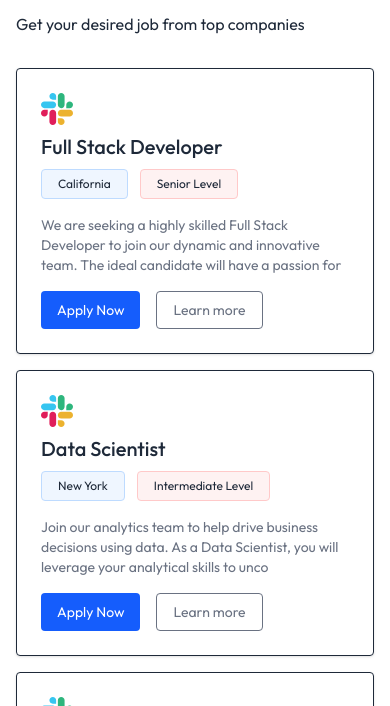
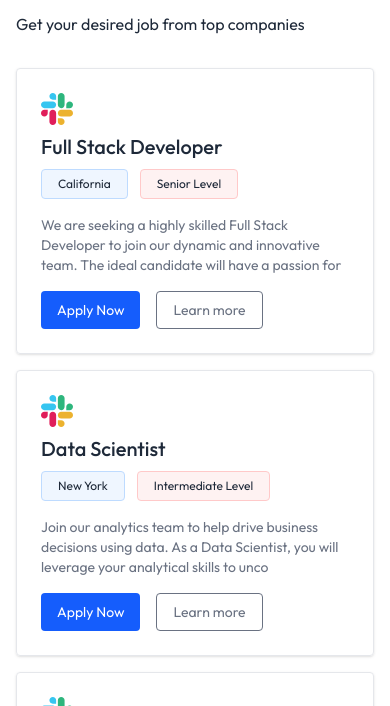
Before and after one commit to siddhant-097/Job-Portal, a React app in the folder client/: page / in a window 390 px wide. Shown: the part 802-1508 px from the top of the page. Built offline with nearby package versions, Linux system fonts and the light colour scheme; no server answers; the HTML template or start-up script is replaced by a standard one.

Commit message:
feat:hiding username in mobile view navbar

```diff
--- a/client/src/components/JobCard.jsx
+++ b/client/src/components/JobCard.jsx
@@ -3,7 +3,7 @@ import { assets } from '../assets/assets'
 
 const JobCard = ({ job }) => {
   return (
-    <div className='border p-6 shadow rounded'>
+    <div className='border border-gray-200 p-6 shadow rounded'>
         <div className='flex justify-between items-center'>
             <img className='h-8' src={assets.company_icon} alt="" />
         </div>
--- a/client/src/components/Navbar.jsx
+++ b/client/src/components/Navbar.jsx
@@ -18,7 +18,7 @@ const Navbar = () => {
                 ?<div className='flex items-center gap-3'>
                     <Link to ={'/applications'}>Applied Jobs</Link>
                     <p>|</p>
-                    <p>Hi, {user.firstName + " " + user.lastName} </p>
+                    <p className='max-sm:hidden'>Hi, {user.firstName + " " + user.lastName} </p>
                     <UserButton />
                 </div>
                 :<div className='flex gap-4 mx-sm:text-xs'>
```
